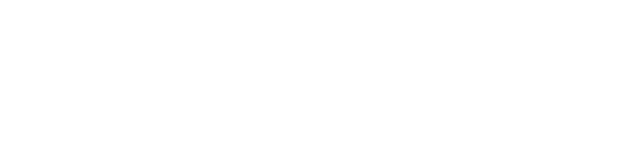
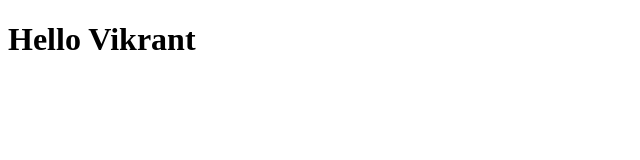
Before and after one commit to vikrantkkk/Akanni-Vikrant, a plain HTML site: page index.html in a window 1280 px wide. Shown: the whole page, without its empty margins (0-640 px from the left). Drawn offline with Linux system fonts and the light colour scheme.

Commit message:
added h1 tag

```diff
--- a/index.html
+++ b/index.html
@@ -7,6 +7,6 @@
     <title>virant-mannuel</title>
 </head>
 <body>
-
+    <h1>Hello Vikrant</h1>
 </body>
 </html>
```
